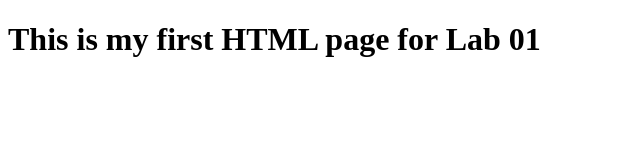
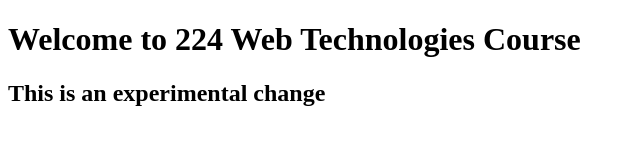
Before and after one commit to M-Bilal-Khalil/Web-Tasks, a plain HTML site: page index.html in a window 1280 px wide. Shown: the whole page, without its empty margins (0-640 px from the left). Drawn offline with Linux system fonts and the light colour scheme.

Commit message:
Added experimental heading in index.html

```diff
--- a/index.html
+++ b/index.html
@@ -6,6 +6,7 @@
     <title>Web Technologies</title>
 </head>
 <body>
-    <h1>This is my first HTML page for Lab 01</h1>
+    <h1>Welcome to 224 Web Technologies Course</h1>
+    <h2>This is an experimental change</h2>
 </body>
 </html>
```
